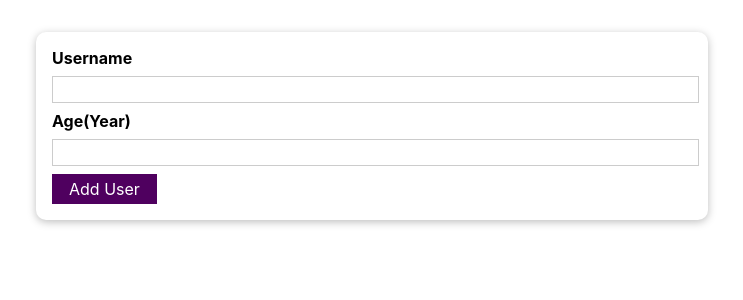
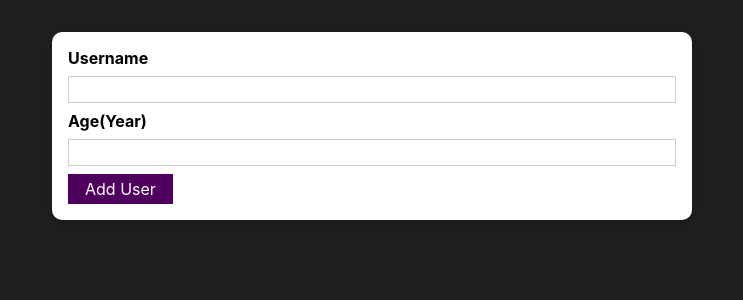
Before and after one commit to glenn-a810/contact-practice, a React (Create React App) app: page / in a window 1280 px wide. Shown: the top 300 px of the page, without its empty margins (268-1011 px from the left). Built offline with nearby package versions, Linux system fonts and the light colour scheme.

Commit message:
index.css styling

```diff
--- a/src/index.css
+++ b/src/index.css
@@ -1,13 +1,29 @@
+/*body {*/
+/*  margin: 0;*/
+/*  font-family: -apple-system, BlinkMacSystemFont, 'Segoe UI', 'Roboto', 'Oxygen',*/
+/*    'Ubuntu', 'Cantarell', 'Fira Sans', 'Droid Sans', 'Helvetica Neue',*/
+/*    sans-serif;*/
+/*  -webkit-font-smoothing: antialiased;*/
+/*  -moz-osx-font-smoothing: grayscale;*/
+/*}*/
+
+/*code {*/
+/*  font-family: source-code-pro, Menlo, Monaco, Consolas, 'Courier New',*/
+/*    monospace;*/
+/*}*/
+
+* {
+  box-sizing: border-box;
+}
+
+html {
+  font-family: -apple-system, BlinkMacSystemFont, 'Apple SD Gothic Neo',
+    'Pretendard Variable', Pretendard, Roboto, 'Noto Sans KR', 'Segoe UI',
+    'Malgun Gothic', 'Apple Color Emoji', 'Segoe UI Emoji', 'Segoe UI Symbol',
+    sans-serif;
+  background: #1f1f1f;
+}
+
 body {
   margin: 0;
-  font-family: -apple-system, BlinkMacSystemFont, 'Segoe UI', 'Roboto', 'Oxygen',
-    'Ubuntu', 'Cantarell', 'Fira Sans', 'Droid Sans', 'Helvetica Neue',
-    sans-serif;
-  -webkit-font-smoothing: antialiased;
-  -moz-osx-font-smoothing: grayscale;
 }
-
-code {
-  font-family: source-code-pro, Menlo, Monaco, Consolas, 'Courier New',
-    monospace;
-}
```
